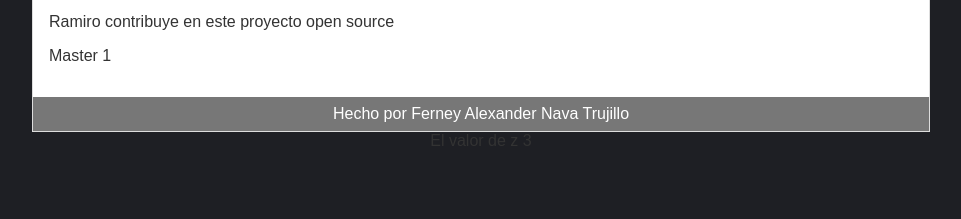
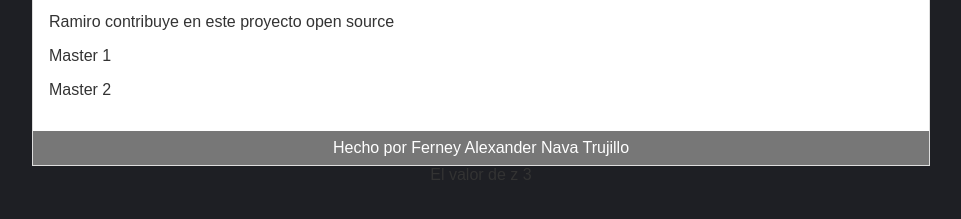
Before and after one commit to ferneynava/Curso-de-programacion-basica, a plain HTML site: page practica1.html in a window 1280 px wide. Shown: the part 303-522 px from the top of the page, without its empty margins (159-1120 px from the left). Drawn offline with Linux system fonts and the light colour scheme.

Commit message:
:white_check_mark: Master 2
Master 2

```diff
--- a/practica1.html
+++ b/practica1.html
@@ -25,6 +25,7 @@
       <p>Suscribete y dale like Pruebas</p>
       <p>Ramiro contribuye en este proyecto open source<p>
       <p>Master 1</p>
+      <p>Master 2</p>
     </div>
     <div id="footer">
 	Hecho por Ferney Alexander Nava Trujillo
```
